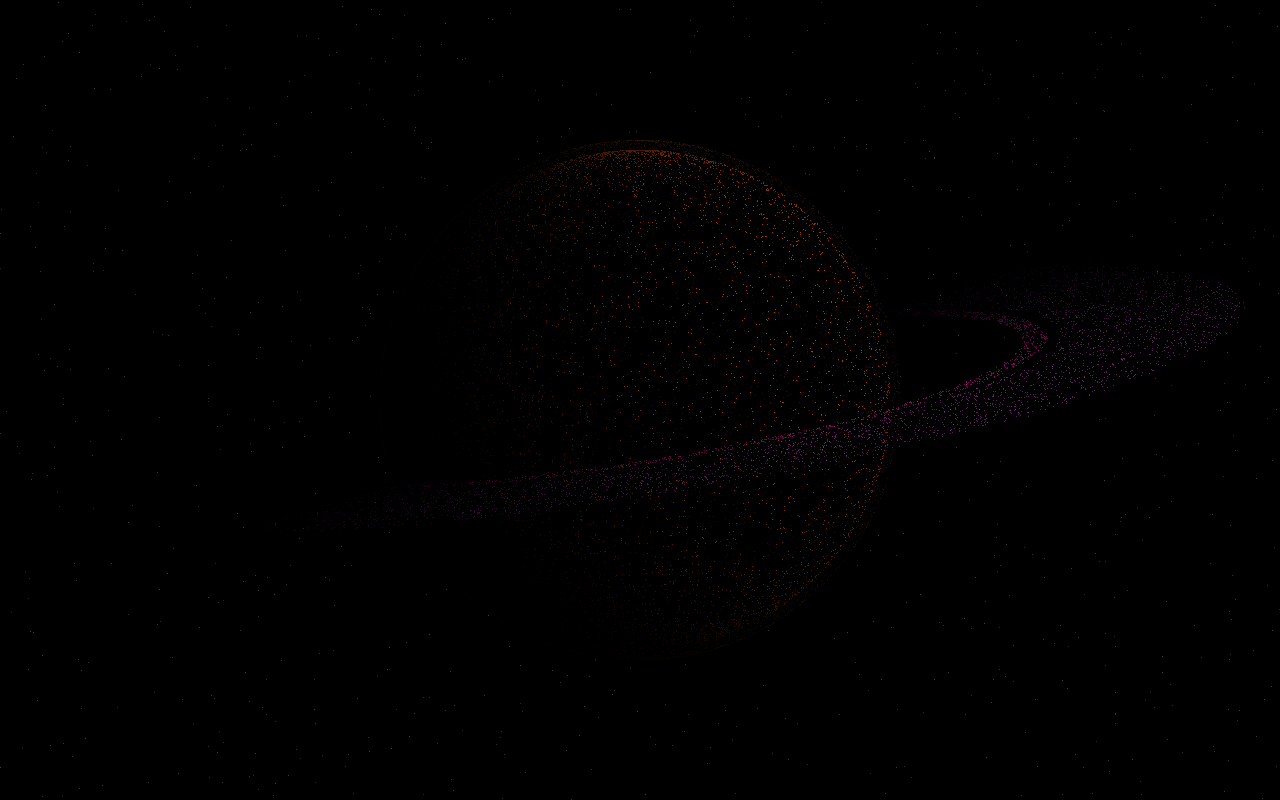
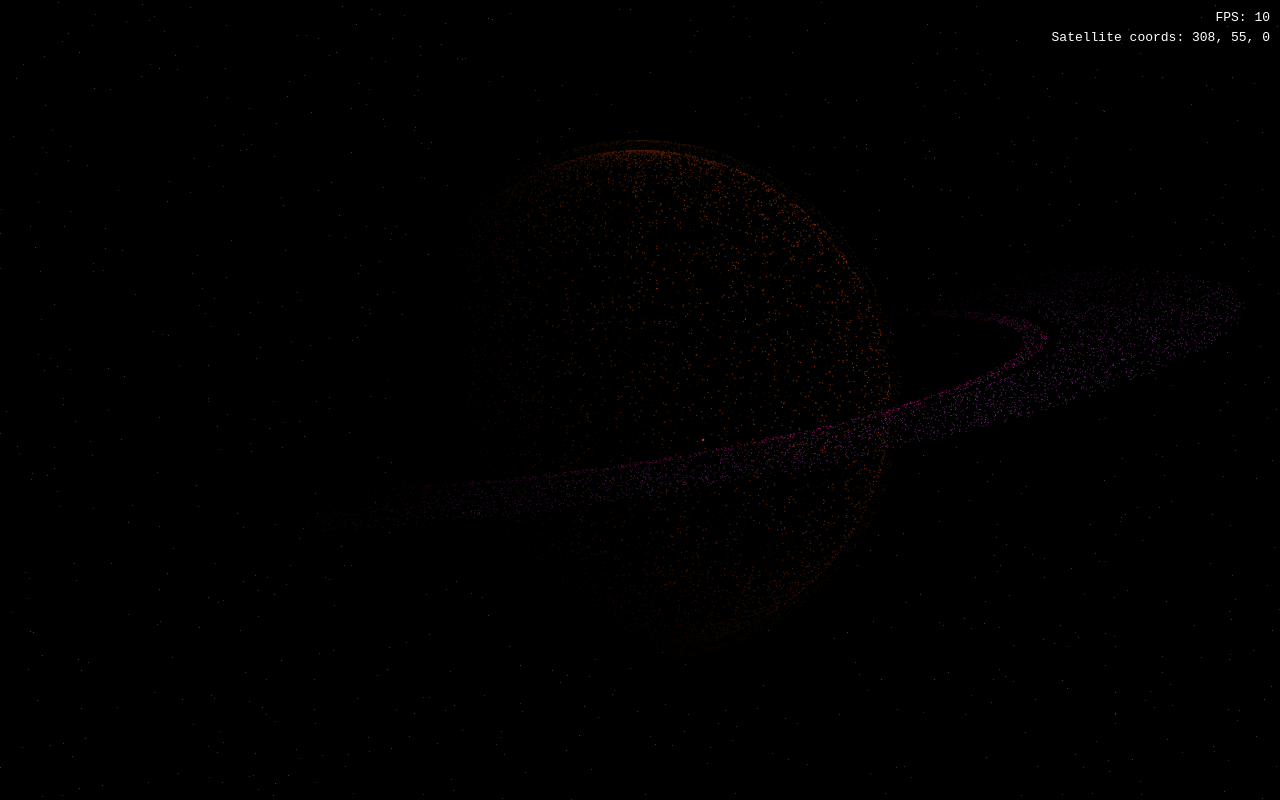
Before and after one commit to luciopaiva/globe, a plain HTML site: page index.html in a window 1280 px wide. Drawn offline with Linux system fonts and the light colour scheme; animation ran at ten frames a second.

Commit message:
Satellite

```diff
--- a/index.html
+++ b/index.html
@@ -7,6 +7,7 @@
     <style>
         body {
             background-color: black;
+            font-family: monospace;
         }
         canvas {
             position: absolute;
@@ -16,11 +17,24 @@
             /*background-image: radial-gradient(circle, #23010f 20%, #000000);*/
             /*background-image: radial-gradient(circle, #000008 20%, #000000);*/
         }
+        #satellite-status, #fps {
+            position: absolute;
+            z-index: 1;
+            color: white;
+            right: 10px;
+        }
+        #fps {
+            top: 10px;
+        }
+        #satellite-status {
+            top: 30px;
+        }
     </style>
 
     <script src="index.js" defer type="module"></script>
 </head>
 <body>
-
+<div id="fps"></div>
+<div id="satellite-status"></div>
 </body>
 </html>
--- a/index.js
+++ b/index.js
@@ -17,6 +17,7 @@ const FIRST_RING_INNER_RADIUS = RADIUS * 1.55;
 const FIRST_RING_THICKNESS = RADIUS * .10;
 const SECOND_RING_INNER_RADIUS = RADIUS * 1.70;
 const SECOND_RING_THICKNESS = RADIUS * .75;
+const SATELLITE_RADIUS = RADIUS * 1.25;
 const SHADES_OF_GRAY = false;
 
 const randomRads = () => Math.random() * TAU;
@@ -24,6 +25,9 @@ const randomRads = () => Math.random() * TAU;
 class Globe {
 
     constructor () {
+        this.satElem = document.getElementById("satellite-status");
+        this.fpsElem = document.getElementById("fps");
+
         this.canvas = document.createElement("canvas");
         this.ctx = this.canvas.getContext("2d");
 
@@ -32,6 +36,7 @@ class Globe {
         this.radius = RADIUS;
         this.lightSource = {x : .40, y : 0.40, z: 0.20};
         this.stars = new Uint16Array(2 * NUM_STARS);
+        this.satellite = new Float32Array(3);
         this.particlesSky = new Float32Array(3 * NUM_PARTICLES_SKY);
         this.particlesSurface = new Float32Array(3 * NUM_PARTICLES_SURFACE);
         this.particlesFirstRing = new Float32Array(3 * NUM_PARTICLES_FIRST_RING);
@@ -60,6 +65,13 @@ class Globe {
             this.particlesSecondRing[i * 3 + 1] = randomRads();
             this.particlesSecondRing[i * 3 + 2] = SECOND_RING_INNER_RADIUS + Math.random() * SECOND_RING_THICKNESS;
         }
+
+        this.satellite[0] = 0;
+        this.satellite[1] = 0;
+        this.satellite[2] = SATELLITE_RADIUS;
+
+        this.fpsCount = 0;
+        setInterval(() => { this.fpsElem.innerText = "FPS: " + this.fpsCount; this.fpsCount = 0; }, 1000);
 
         window.addEventListener("resize", this.resize.bind(this));
         this.resize();
@@ -110,7 +122,8 @@ class Globe {
         ];
     }
 
-    drawParticles(particles, particlesLength, latStep, lonStep, hue, saturation, baseLightness, lightnessBand, particleSize, isRing) {
+    drawParticles(now, particles, particlesLength, latStep, lonStep, hue, saturation, baseLightness, lightnessBand,
+                  particleSize, isOrbiting, isSatellite) {
         for (let i = 0; i < particlesLength; i++) {
             const lat = particles[i * 3] + latStep;
             const lon = particles[i * 3 + 1] + lonStep;
@@ -124,26 +137,39 @@ class Globe {
             let x = Math.cos(lat) * Math.cos(lon) * elevation;
 
             // only show particle if it's facing the camera (or if particle belongs to ring)
-            if (x > 0 || isRing) {
+            if (x > 0 || isOrbiting) {
                 // consider y to be x and z to be y (camera is seeing the sphere rotating from the side)
                 let y = Math.cos(lat) * Math.sin(lon) * elevation;
                 let z = Math.sin(lat) * elevation;
 
-                if (isRing) {
+                if (isSatellite) {
+                    this.satElem.innerText = `Satellite coords: ${x.toFixed(0)}, ${y.toFixed(0)}, ${z.toFixed(0)}`;
+                }
+
+                if (isOrbiting) {
                     [x, y, z] = this.rotateY(x, y, z, -Math.PI * .05);
                     [x, y, z] = this.rotateX(x, y, z, Math.PI * .05);
                 }
 
                 // [x, y, z] = this.project(x, y, z);
 
-                const intensity = this.calculateParticleIntensity(x, y, z);
+                let intensity;
+                if (isSatellite) {
+                    intensity = (Math.cos(now / 100) + 1) / 2;
+                } else {
+                    intensity = this.calculateParticleIntensity(x, y, z);
+                }
 
                 const lightness = baseLightness + intensity * lightnessBand;
 
                 saturation = SHADES_OF_GRAY ? 0 : saturation;
                 this.ctx.fillStyle = `hsl(${hue}, ${saturation}%, ${lightness}%)`;  // 340
 
-                this.ctx.fillRect(y + this.halfWidth | 0, this.halfHeight - z | 0, particleSize, particleSize);
+                if (isSatellite && x < 0 && Math.abs(y) < RADIUS) {
+                    continue;  // do not render satellite if behind planet
+                }
+
+                this.ctx.fillRect(y + this.halfWidth, this.halfHeight - z, particleSize, particleSize);
             }
         }
     }
@@ -162,15 +188,17 @@ class Globe {
         this.ctx.fillStyle = "black";
         this.ctx.lineWidth = 1.5;
         this.ctx.beginPath();
-        this.ctx.arc(this.halfWidth, this.halfHeight, ATMOSPHERE_RADIUS, 0, TAU);
+        this.ctx.arc(this.halfWidth, this.halfHeight, RADIUS, 0, TAU);
         this.ctx.fill();
         this.ctx.stroke();
 
-        this.drawParticles(this.particlesSurface, NUM_PARTICLES_SURFACE, 0, SURFACE_LON_STEP, 20, 100, 5, 50, 1);
-        this.drawParticles(this.particlesSky, NUM_PARTICLES_SKY, SKY_LAT_STEP, SKY_LON_STEP, 30, 100, 5, 20, 0.7);
-        this.drawParticles(this.particlesFirstRing, NUM_PARTICLES_FIRST_RING, 0, SURFACE_LON_STEP, 320, 80, 5, 80, 0.7, true);
-        this.drawParticles(this.particlesSecondRing, NUM_PARTICLES_SECOND_RING, 0, SURFACE_LON_STEP, 300, 50, 5, 80, 0.7, true);
+        this.drawParticles(now, this.particlesSurface, NUM_PARTICLES_SURFACE, 0, SURFACE_LON_STEP, 20, 100, 5, 50, 1);
+        this.drawParticles(now, this.particlesSky, NUM_PARTICLES_SKY, SKY_LAT_STEP, SKY_LON_STEP, 30, 100, 5, 20, 0.7);
+        this.drawParticles(now, this.satellite, 1, 0, SKY_LON_STEP, 0, 100, 0, 60, 2, true, true);
+        this.drawParticles(now, this.particlesFirstRing, NUM_PARTICLES_FIRST_RING, 0, SURFACE_LON_STEP, 320, 80, 5, 80, 0.7, true);
+        this.drawParticles(now, this.particlesSecondRing, NUM_PARTICLES_SECOND_RING, 0, SURFACE_LON_STEP, 300, 50, 5, 80, 0.7, true);
 
+        this.fpsCount++;
         this.previousTimestamp = now;
         requestAnimationFrame(this.updateFn);
     }
```
